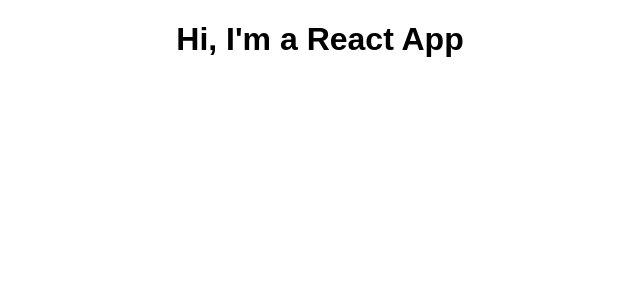
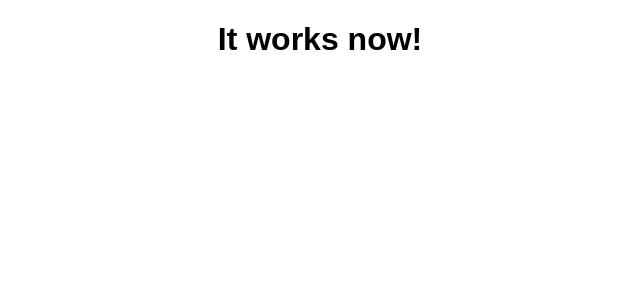
Before and after one commit to PedroMadabula/learning-reactjs, a React (Create React App) app in the folder react-complete-guide/: page / in a window 1280 px wide. Shown: the top 300 px of the page, without its empty margins (320-960 px from the left). Built offline with nearby package versions, Linux system fonts and the light colour scheme.

Commit message:
corrections

```diff
--- a/react-complete-guide/src/App.js
+++ b/react-complete-guide/src/App.js
@@ -4,11 +4,12 @@
 
 class App extends Component {
   render() {
-    return (
-      <div className="App">
-        <h1>Hi, I'm a React App</h1>
-      </div>
-    );
+    // return (
+    //   <div className="App">
+    //     <h1>Hi, I'm a React App</h1>
+    //   </div>
+    // );
+    return React.createElement('div',{className: 'App'},React.createElement('h1',null,'It works now!'));
   }
 }
 
```
Also changed, not shown: react-complete-guide/src/logo.svg (added).
